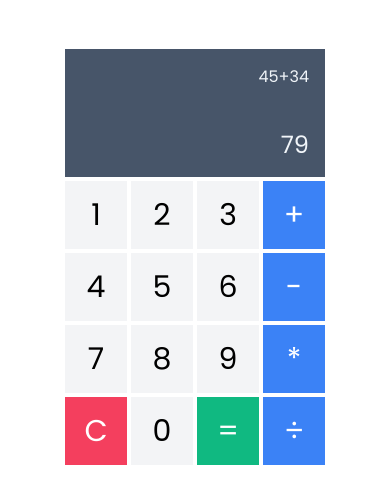
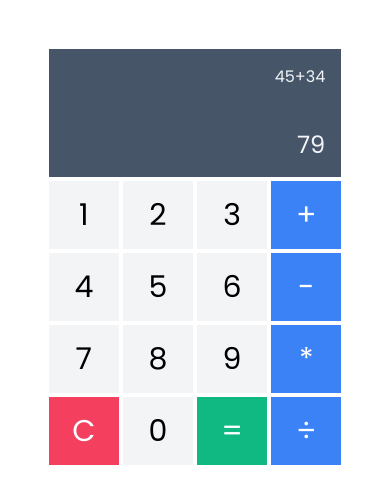
Before and after one commit to Snehal-patel-96/Calculator-JS, a website: page index.html in a window 390 px wide. Shown: the part 79-582 px from the top of the page. Drawn offline with Linux system fonts and the light colour scheme.

Commit message:
design changes-1

```diff
--- a/index.html
+++ b/index.html
@@ -18,7 +18,7 @@
       <h1 class="text-4xl text-center mb-14">Calculator</h1>
       <div
         id="calculator"
-        class="w-2/3 md:w-1/2 lg:w-2/5 xl:w-1/3 2xl:w-1/4 mx-auto"
+        class="w-3/4 sm:w-2/3 md:w-1/2 lg:w-2/5 xl:w-1/3 2xl:w-1/4 mx-auto"
       >
         <div
           id="displays"
```
Also changed, not shown: tailwind.css.
